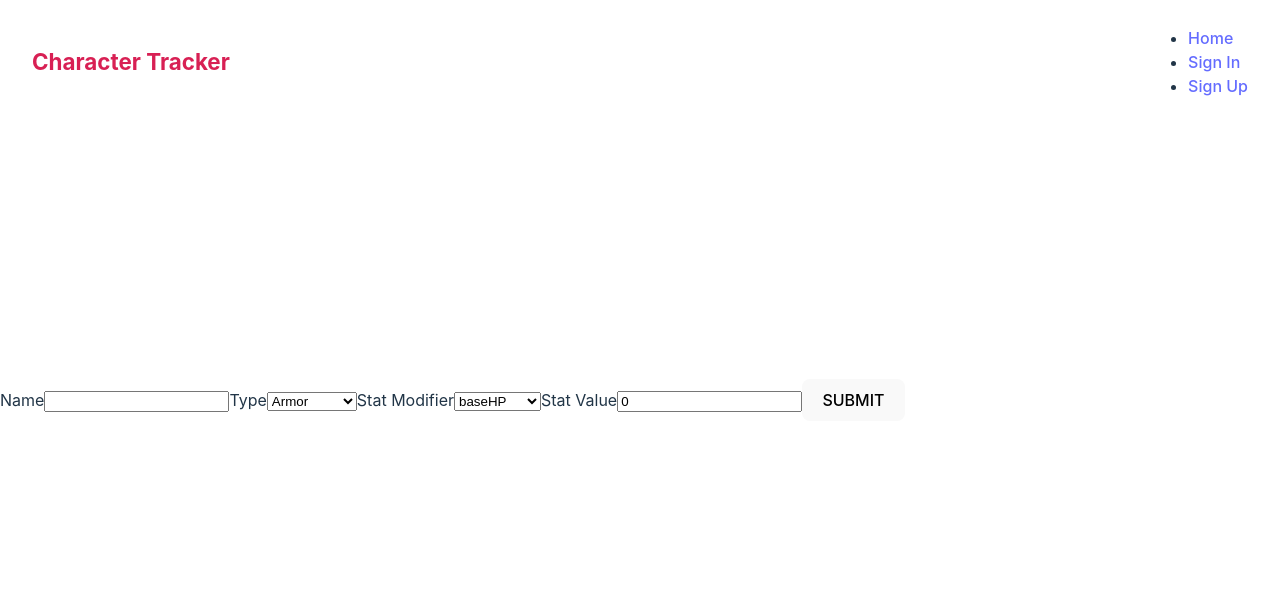
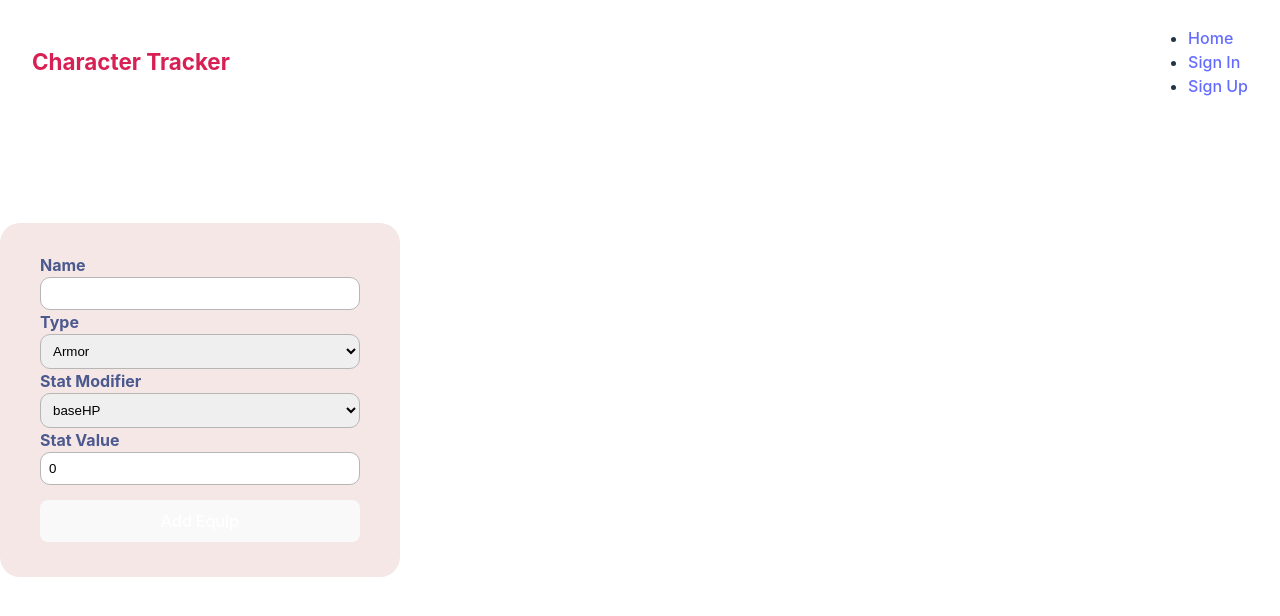
Before and after one commit to DrewAnzalone/character-tracker-frontend, a React (Vite) app: page /equips/new in a window 1280 px wide. Shown: the top 616 px of the page. Built offline with nearby package versions, Linux system fonts and the light colour scheme; no server answers.

Commit message:
Completed EquipForm CSS

```diff
--- a/src/components/EquipForm/EquipForm.jsx
+++ b/src/components/EquipForm/EquipForm.jsx
@@ -1,4 +1,7 @@
 import { useState } from 'react';
+import styles from '/src/components/EquipForm/equipform.module.css'
+
+
 
 const EquipForm = (props) => {
   const [formData, setFormData] = useState({
@@ -20,7 +23,7 @@ const handleSubmit = (evt) => {
 
   return (
     <main>
-      <form onSubmit={handleSubmit}>
+      <form onSubmit={handleSubmit} className={styles.form}>
         <label htmlFor='name-input'>Name</label>
         <input
           required
@@ -75,7 +78,7 @@ const handleSubmit = (evt) => {
           value={formData.statValue}
           onChange={handleChange}
         />
-        <button type='submit'>SUBMIT</button>
+        <button type='submit'>Add Equip</button>
       </form>
     </main>
   );
--- /dev/null
+++ b/src/components/EquipForm/equipform.module.css
@@ -0,0 +1,35 @@
+form {
+    display: flex;
+    flex-direction: column;
+    justify-content: space-evenly;
+    width: 20em;
+    height: 50%;
+    background-color: #f6e7e7;
+    padding: 30px 40px 20px 40px;
+    border-radius: 20px;
+    color: #4b598e;
+    font-weight: bold;
+  }
+
+
+  input {
+    border: 1px solid rgb(182, 182, 182);
+    padding: 8px;
+    border-radius: 10px;
+  }
+
+  select {
+    border: 1px solid rgb(182, 182, 182);
+    padding: 8px;
+    border-radius: 10px;
+  }
+
+  button {
+    padding: 10px;
+    background-color: #ce4866;
+    color: white;
+    border-radius: 30px;
+    border: none;
+    margin: 15px 0;
+    font-size: 1.1em;
+  }
--- a/src/components/SheetForm/SheetForm.jsx
+++ b/src/components/SheetForm/SheetForm.jsx
@@ -1,4 +1,5 @@
 import { useState, useEffect } from 'react'
+
 
 const blankSheet = {
   name: '',
```
Also changed, not shown: src/components/SheetForm/sheetform.module.css (added).
